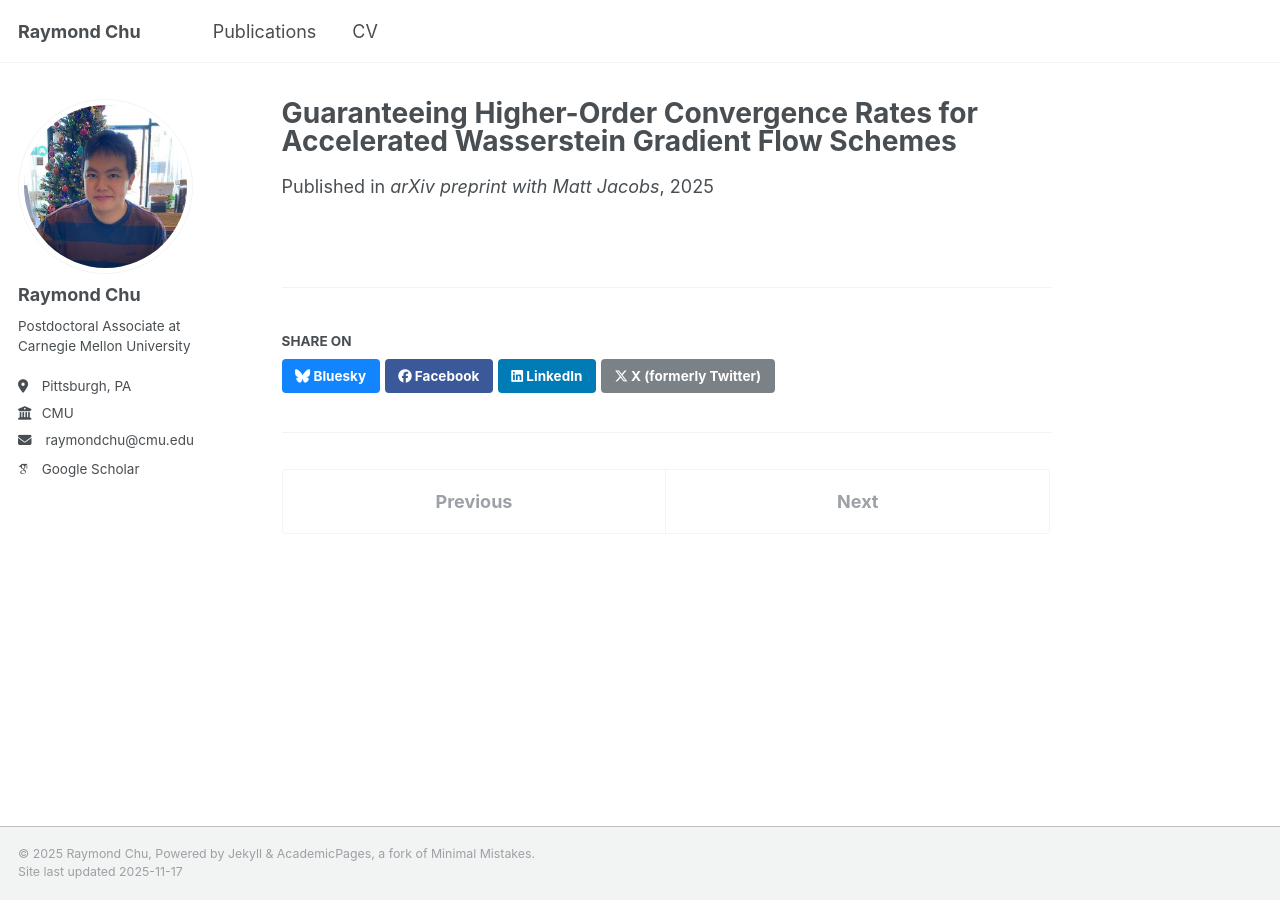
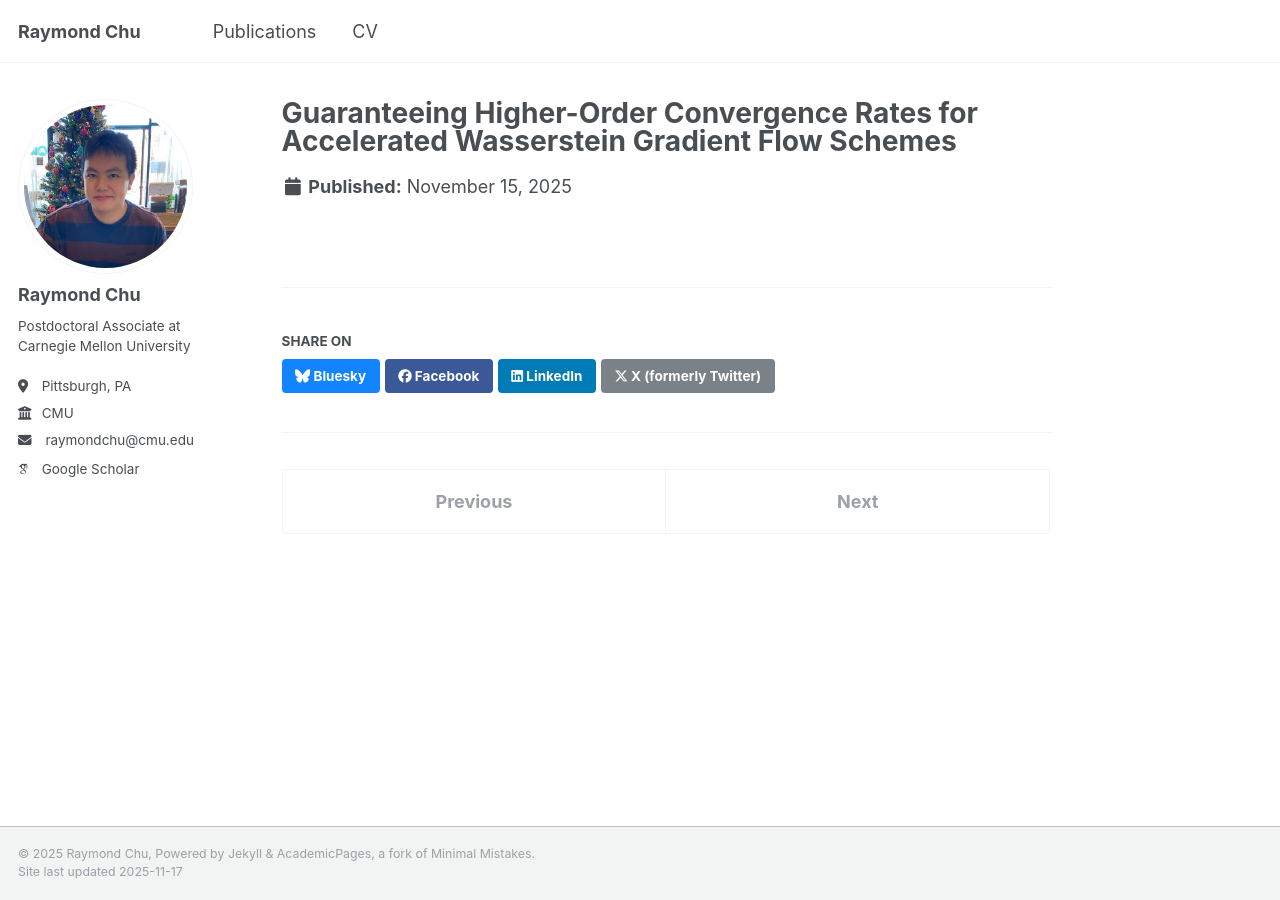
Before and after one commit to rchumath/rchumath.github.io, a Jekyll site: the page built from _publications/chu_2025_gradient_flow.md, in a window 1280 px wide. Built offline with Jekyll 4.4.1, drawn with Linux system fonts in a browser that asks for light colours; some web fonts are replaced.

Commit message:
Update chu_2025_gradient_flow.md

```diff
--- a/_publications/chu_2025_gradient_flow.md
+++ b/_publications/chu_2025_gradient_flow.md
@@ -5,7 +5,6 @@ category: preprints
 permalink: /publication/accelerated-wasserstein-gradient-flow/
 date: 2025-11-15
 authors: R. Chu, M. Jacobs
-venue: "arXiv preprint with Matt Jacobs"
 arxiv: https://arxiv.org/abs/2511.10884
 paperurl: https://arxiv.org/abs/2511.10884
 external_url: https://arxiv.org/abs/2511.10884
```
